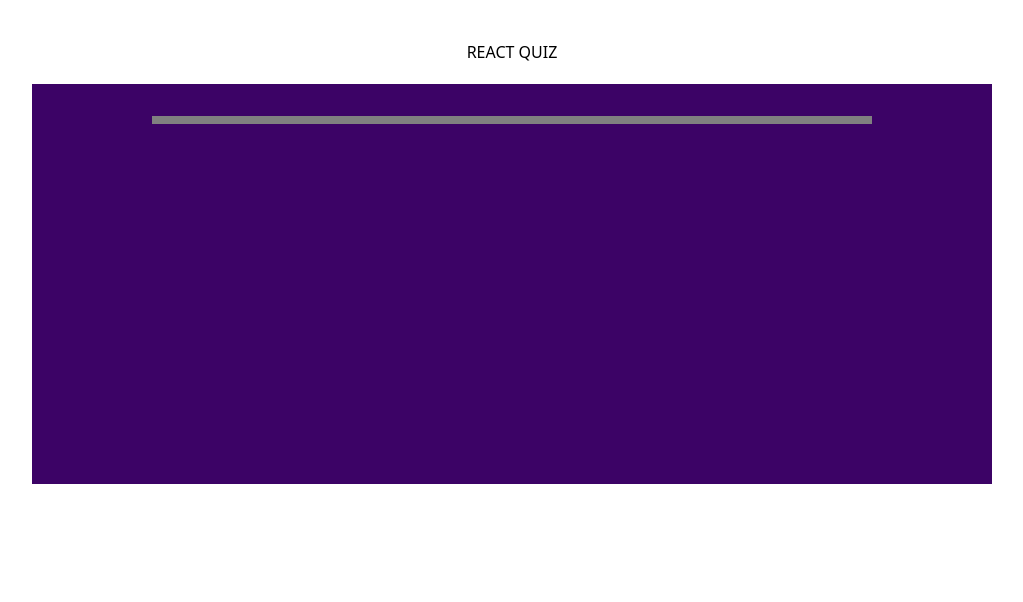
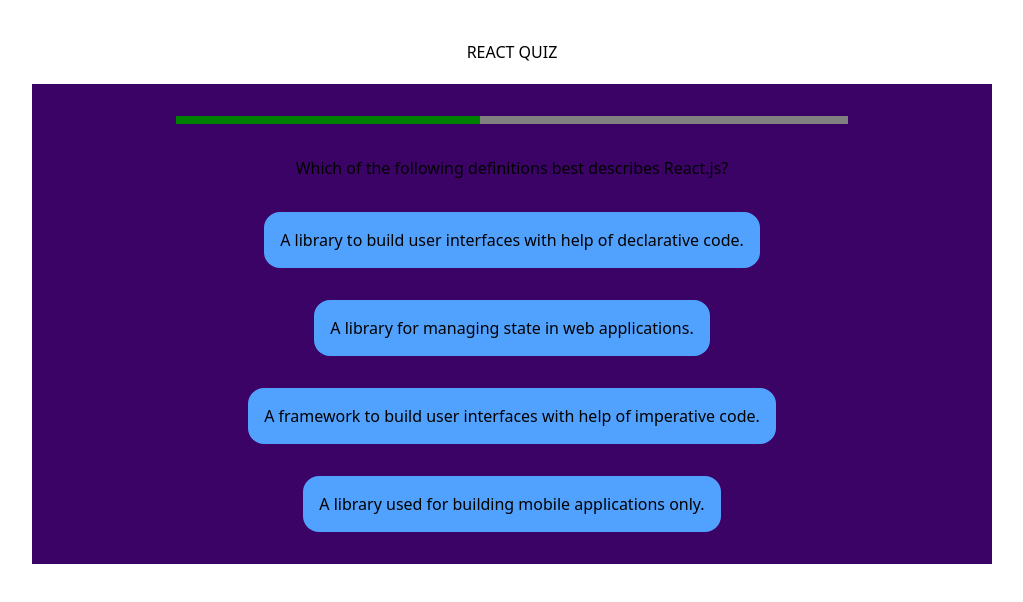
Before and after one commit to k-jovik/study-to-build, a React (Vite) app in the folder quizz-app/: page / in a window 1280 px wide. Shown: the top 602 px of the page, without its empty margins (128-1151 px from the left). Built offline with nearby package versions, Linux system fonts and the light colour scheme.

Commit message:
structured the components and started with functionality

```diff
--- /dev/null
+++ b/quizz-app/src/Anwsers.jsx
@@ -0,0 +1,19 @@
+import React from "react";
+
+function Anwsers({ answers,onSelect }) {
+  return (
+    <div>
+      <ul className="flex flex-col gap-8">
+        {answers.map((anwser) => {
+          return (
+            <li className="text-center">
+              <button className="p-4 bg-blue-400 rounded-2xl" onClick={onSelect}>{anwser}</button>
+            </li>
+          );
+        })}
+      </ul>
+    </div>
+  );
+}
+
+export default Anwsers;
--- a/quizz-app/src/Question.jsx
+++ b/quizz-app/src/Question.jsx
@@ -1,8 +1,10 @@
 import React from 'react'
 
 function Question({text}) {
+
+
   return (
-    <div>
+    <div className='my-5'>
       <h2>{text}</h2>
     </div>
   )
--- a/quizz-app/src/Quiz.jsx
+++ b/quizz-app/src/Quiz.jsx
@@ -1,14 +1,81 @@
-import React from "react";
 import Timer from "./Timer";
-import QUESTIONS from './questions.js'
+import QUESTIONS from "./questions.js";
 import Question from "./Question";
+import { useState, React } from "react";
+import Anwsers from "./Anwsers.jsx";
+import { useCallback } from "react";
+
 function Quiz() {
+  const [userAnwsers, setUserAnwsers] = useState([]);
+  const [select, setSelectedAnwser] = useState("");
+
+
+
+  let timerDuration = 10000;
+  if (select === "buttonClicked") {
+    timerDuration = 1000;
+  } else if (select === "correct" || select === "wrong") {
+    timerDuration = 2000;
+  }
+
+  const currentIndex = userAnwsers.length;
+  console.log("questions" ,QUESTIONS[currentIndex]);
+
+  const handleSelectUser = useCallback(
+    function handleSelectUser(anwser) {
+      if (anwser === null) {
+        setUserAnwsers((prevAnwsers) => {
+          return [...prevAnwsers, null];
+        });
+        return;
+      }
+
+      setSelectedAnwser("buttonClicked");
+
+      setTimeout(() => {
+        if (anwser === QUESTIONS[currentIndex].answers[0]) {
+          setSelectedAnwser("correct");
+        } else {
+          setSelectedAnwser("wrong");
+        }
+
+        setTimeout(() => {
+          setUserAnwsers((prevSelected) => {
+            return [...prevSelected, anwser];
+          });
+          setSelectedAnwser("");
+        }, 2000);
+      }, 1000);
+    },
+    [currentIndex],
+  );
+
+  const updateTime = useCallback(
+    function updateTime() {
+      handleSelectUser(null);
+    },
+    [handleSelectUser],
+  );
+
+  const quizComplete = currentIndex === QUESTIONS.length;
+  if (quizComplete){
+    return (
+      <div>
+        <p>Quiz complete</p>
+      </div>
+    )
+  }
+
   return (
     <div className="flex flex-col gap-5 h-full w-full min-h-screen pt-10 items-center">
       <h1 className="text-center ">REACT QUIZ</h1>
-      <div className="bg-purple-950 w-3/4 min-h-100 flex flex-col items-center">
-        <Timer/>
-        <Question/>
+      <div className="bg-purple-950 w-3/4 min-h-100 flex flex-col items-center gap-3 p-8">
+        <Timer color={select} time={timerDuration} onTimeout={updateTime} />
+        <Question text={QUESTIONS[currentIndex].text} />
+        <Anwsers
+          onSelect={handleSelectUser}
+          answers={QUESTIONS[currentIndex].answers}
+        />
       </div>
     </div>
   );
--- a/quizz-app/src/Timer.jsx
+++ b/quizz-app/src/Timer.jsx
@@ -1,19 +1,38 @@
-import React from "react";
 import { useState, useEffect } from "react";
-function Timer({ time }) {
-  const [remainingTime, setRemainingTime] = useState(3000);
+function Timer({ time, color, onTimeout }) {
+  const [remainingTime, setRemainingTime] = useState(time);
   useEffect(() => {
-    setInterval(() => {
+    setRemainingTime(time);
+
+    const interval = setInterval(() => {
       setRemainingTime((prevTime) => prevTime - 10);
     }, 10);
-  }, []);
+
+    const timerSet = setTimeout(() => {
+      onTimeout();
+    }, time);
+
+    return () => {
+      clearInterval(interval);
+      clearTimeout(timerSet);
+    };
+  }, [time,onTimeout]);
+
+  let colorType = "";
+  if (color === "buttonClicked") {
+    colorType = "[&::-webkit-progress-value]:bg-yellow-500";
+  } else if (color === "correct") {
+    colorType = "[&::-webkit-progress-value]:bg-green-500";
+  } else if (color === "wrong") {
+    colorType = "[&::-webkit-progress-value]:bg-red-500";
+  }
 
   return (
-    <div className="pt-8 w-full">
+    <div className="w-full">
       <progress
-        className="w-3/4 h-2 block mx-auto"
+        className={"w-3/4 h-2 block mx-auto " + colorType}
         value={remainingTime}
-        max={3000}
+        max={time}
       />
     </div>
   );
```
Also changed, not shown: 1 other file (tests, documents, lock files or other folders).
